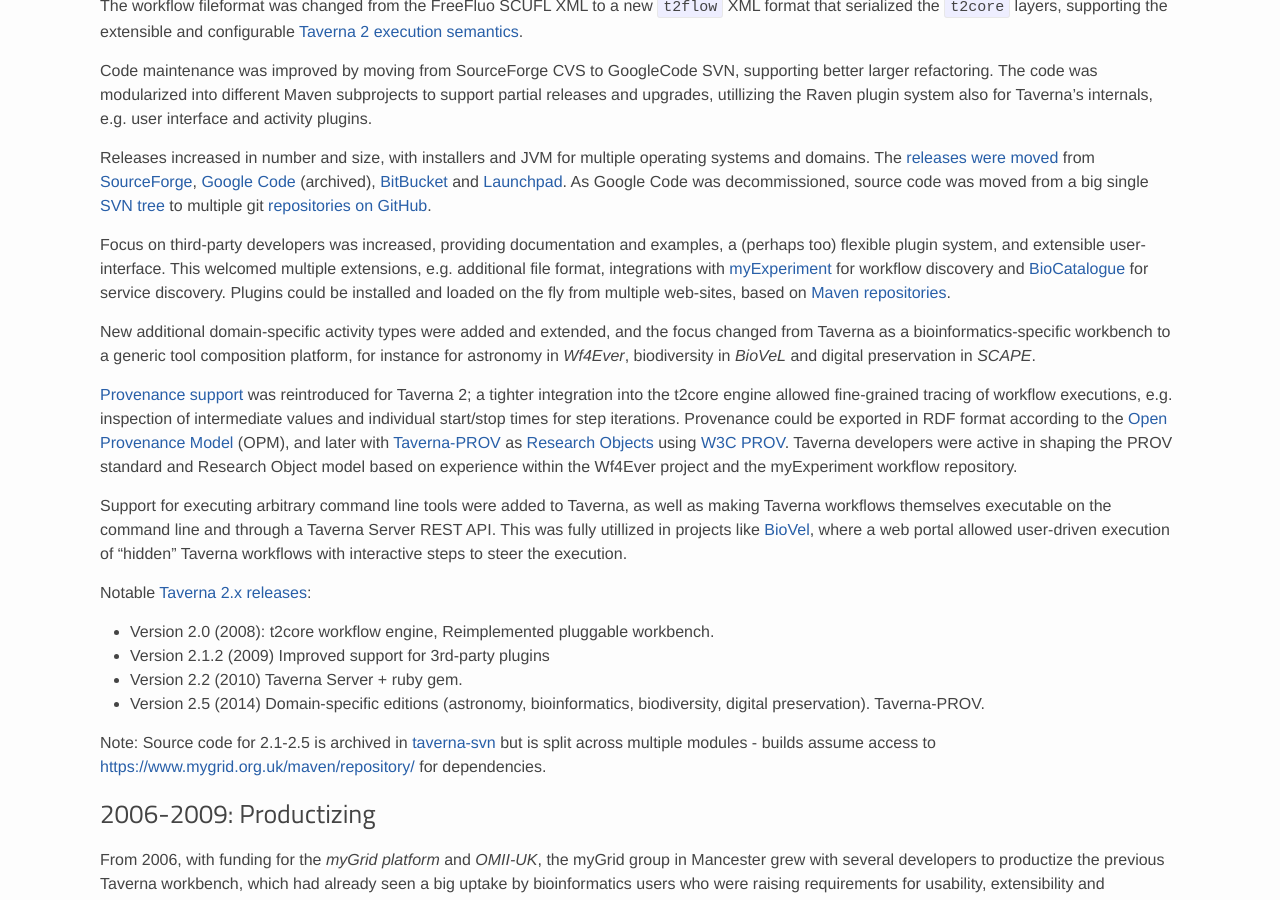
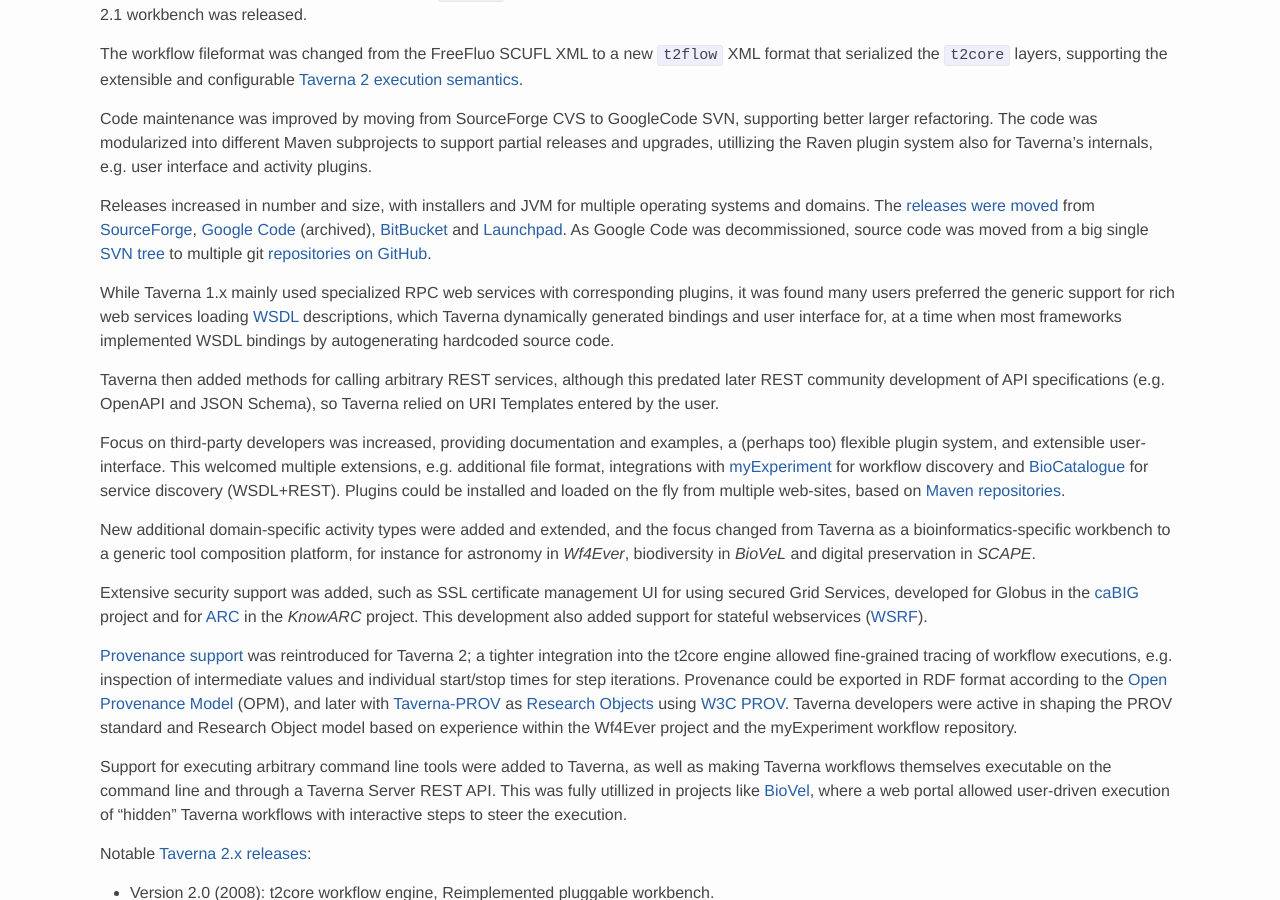
Before and after one commit to eScienceLab/eScienceLab.github.io, a Jekyll site: the page built from _old_products/taverna.md, in a window 1280 px wide and 900 px high, scrolled down 4090 px. Built offline with Jekyll 4.4.1, drawn with Linux system fonts in a browser that asks for light colours; comment, search, counter and statistics services are not loaded; some of the changed text lies outside the part shown.

Commit message:
Carole's augmentation
also a bit more WSDL and REST.. because everyone misses the Grid?:

```diff
--- a/_old_products/taverna.md
+++ b/_old_products/taverna.md
@@ -11,7 +11,7 @@
 wiki: https://wikipedia.org/wiki/Apache_Taverna
 ---
 
-> **Note** Taverna is **no longer maintained**, this page is provided for archival purposes.
+> **Note**: Taverna is **no longer maintained**, this page is provided for archival purposes.
 
 {:toc}
 
@@ -76,9 +76,13 @@
 many new volunteers and [Google Summer of Code](https://summerofcode.withgoogle.com/)
 students.
 
-However having no funded developers seem to have hampered the project, Apache
-Taverna Workbench 3.1 did not get released, and activity dwindled to a halt
-during 2019-2020.
+Through these years, while observing a rise in the
+[number of workflow platforms](https://s.apache.org/existing-workflow-systems),
+there were difficulties in establishing a new sustainable development model,
+with no funding acquired for core development, which combined with the shift of
+emphasis by the original Taverna team to workflow interoperability took its
+toll.  Apache Taverna Workbench 3.1 did not get released, and in 2019
+Taverna PMC started considering to halt further development.
 
 In 2020 the Taverna community
 [voted](https://lists.apache.org/thread.html/r559e0dd047103414fbf48a6ce1bac2e17e67504c546300f2751c067c%40%3Cdev.taverna.apache.org%3E)
@@ -279,18 +283,39 @@
 tree](https://github.com/taverna/taverna-svn) to multiple git [repositories on
 GitHub](https://github.com/taverna).
 
+
+While Taverna 1.x mainly used specialized RPC web services with corresponding
+plugins, it was found many users preferred the generic support for rich web
+services loading
+[WSDL](https://en.wikipedia.org/wiki/Web_Services_Description_Language)
+descriptions, which Taverna dynamically generated bindings and user interface
+for, at a time when most frameworks implemented WSDL bindings by autogenerating
+hardcoded source code.
+
+Taverna then added methods for calling arbitrary REST services, although this
+predated later REST community development of API specifications (e.g.  OpenAPI
+and JSON Schema), so Taverna relied on URI Templates entered by the user.
+
 Focus on third-party developers was increased, providing documentation and examples,
 a (perhaps too) flexible plugin system, and extensible user-interface. This
 welcomed multiple extensions, e.g. additional file format, integrations with
 [myExperiment](https://www.myexperiment.org/home) for workflow discovery
-and [BioCatalogue](/products/biocatalogue/) for service discovery. Plugins
-could be installed and loaded on the fly from multiple web-sites, based on
-[Maven repositories](http://www.mygrid.org.uk/maven/repository/).
+and [BioCatalogue](/products/biocatalogue/) for service discovery (WSDL+REST).
+Plugins could be installed and loaded on the fly from multiple web-sites, based
+on [Maven repositories](http://www.mygrid.org.uk/maven/repository/).
 
 New additional domain-specific activity types were added and extended, and the
 focus changed from Taverna as a bioinformatics-specific workbench to a generic
 tool composition platform, for instance for astronomy in _Wf4Ever_,
 biodiversity in _BioVeL_ and digital preservation in _SCAPE_.
+
+Extensive security support was added, such as SSL certificate management UI for
+using secured Grid Services, developed for Globus in the
+[caBIG](https://en.wikipedia.org/wiki/CaBIG) project and for
+[ARC](https://en.wikipedia.org/wiki/Advanced_Resource_Connector) in the
+_KnowARC_ project. This development also added support for stateful webservices
+([WSRF](https://en.wikipedia.org/wiki/Web_Services_Resource_Framework)).
+
 
 [Provenance support](https://doi.org/10.1007/978-3-642-17819-1_16) was
 reintroduced for Taverna 2; a tighter integration into the t2core engine
@@ -345,6 +370,7 @@
 engine integration and logging, work began on the `t2core` workflow engine,
 which was designed by Tom Oinn at EMBL-EBI and Matt Hancock, and
 prototyped by the Manchester team.
+
 
 The [website taverna.org.uk](http://web.archive.org/web/20200515163406/http://www.taverna.org.uk/documentation/taverna-2-x/)
 was established, with extensive documentation and training materials created.
```
